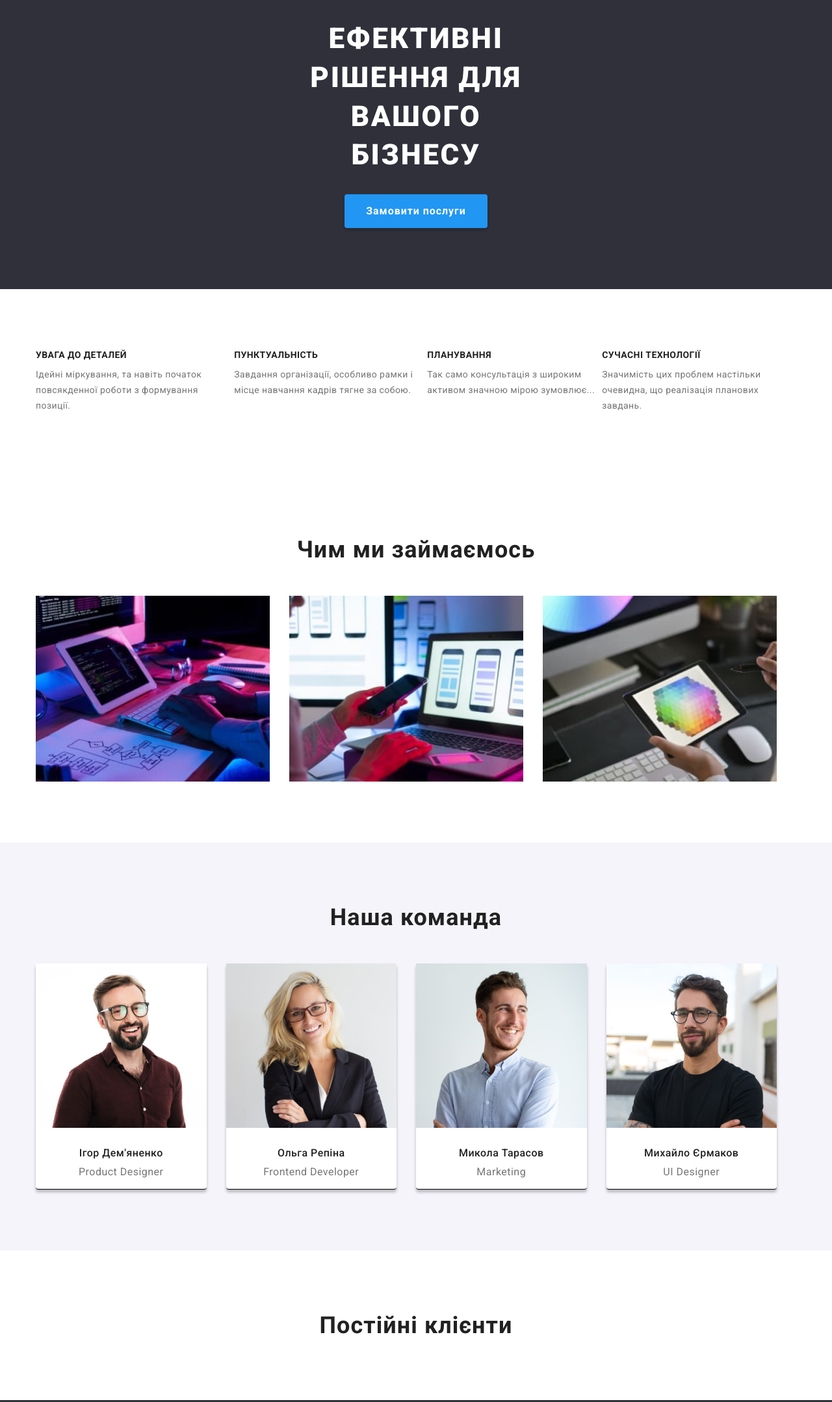
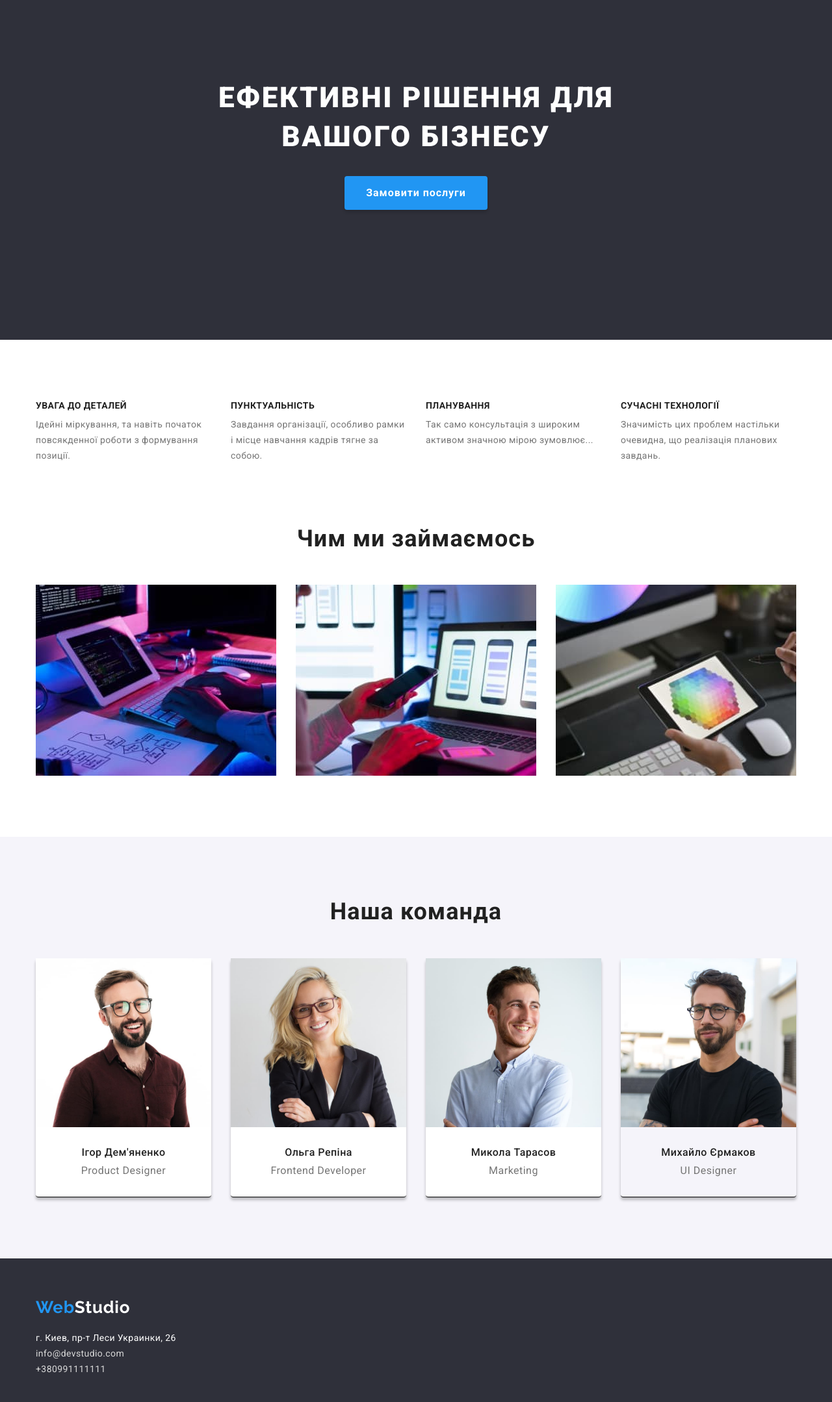
Before and after one commit to uhliarsolomiia/goit-markup-hw-03, a plain HTML site: page index.html in a window 1280 px wide. Shown: the part 160-2318 px from the top of the page at 65% size. Drawn offline with nearby package versions, Linux system fonts and the light colour scheme.

Commit message:
доробки за ментором

```diff
--- a/css/styles.css
+++ b/css/styles.css
@@ -74,8 +74,6 @@ img {
 .nav-header {
   display: flex;
   align-items: center;
-  padding-top: 32px;
-  padding-bottom: 32px;
 }
 
 .nav-list {
@@ -85,10 +83,13 @@ img {
   line-height: 1.14;
   letter-spacing: 0.02em;
 
+  margin-left: 70px;
   margin-top: 0;
   margin-bottom: 0;
+  padding: 0;
   display: flex;
 }
+
 .nav-item {
   margin-right: 50px;
 }
@@ -100,6 +101,8 @@ img {
   color: var(--title-text-color);
   text-decoration: none;
   display: block;
+  padding-top: 32px;
+  padding-bottom: 32px;
 }
 
 .site-nav:hover,
@@ -110,6 +113,8 @@ img {
   color: var(--accent);
   text-decoration: none;
   display: flex;
+  padding-top: 32px;
+  padding-bottom: 32px;
 }
 
 .nav-studio:hover,
@@ -126,6 +131,7 @@ img {
   margin-top: 0;
   margin-bottom: 0;
   display: flex;
+  padding-left: 0;
 }
 
 .contacts-list > .contacts-item {
@@ -166,6 +172,8 @@ img {
 .hero {
   background-color: var(--background-color-hero);
   text-align: center;
+  padding-top: 200px;
+  padding-bottom: 200px;
 }
 
 .hero-title {
@@ -175,10 +183,13 @@ img {
   line-height: 1.36;
   letter-spacing: 0.06em;
   text-transform: uppercase;
+
   margin-top: 0;
   margin-bottom: 30px;
-  padding-right: 452px;
-  padding-left: 452px;
+  max-width: 696px;
+  margin-right: auto;
+  margin-left: auto;
+  align-items: center;
 }
 
 .btn-style {
@@ -224,6 +235,9 @@ img {
 .sections-title {
   color: var(--title-text-color);
 }
+.section-bf {
+  padding-top: 94px;
+}
 .benefits-list {
   list-style: none;
   margin: 0;
@@ -231,10 +245,15 @@ img {
   display: flex;
 }
 
-.benefits-item {
+.benefits-items {
   width: 270px;
   display: inline-block;
   margin-right: 30px;
+}
+.benefits-items-last {
+  width: 270px;
+  display: inline-block;
+  margin-right: 0;
 }
 
 .benefits-title {
@@ -266,7 +285,10 @@ img {
   flex-basis: calc(100% / 3);
   margin-right: 30px;
 }
-
+.features-items-last {
+  flex-basis: calc(100% / 3);
+  margin-right: 0px;
+}
 .features-title,
 .team-title {
   font-weight: 700;
@@ -302,10 +324,25 @@ img {
   box-shadow: 0px 4px 4px rgba(0, 0, 0, 0.25);
 }
 
+.team-items-last {
+  flex-basis: calc(100% / 4);
+  margin-right: 0;
+  border-bottom: 1px solid #000000;
+  border-radius: 4px;
+  background: #f5f4fa;
+  box-shadow: 0px 4px 4px rgba(0, 0, 0, 0.25);
+}
+
 .team-title {
   padding: 0;
   margin-top: 0;
   margin-bottom: 50px;
+}
+.team-about {
+  padding-top: 30px;
+  padding-bottom: 30px;
+  padding-left: 10px;
+  padding-right: 10px;
 }
 .team-name {
   color: var(--title-text-color);
@@ -314,8 +351,8 @@ img {
   line-height: 1.18;
   text-align: center;
   letter-spacing: 0.03em;
-  margin-top: 30px;
   margin-bottom: 10px;
+  margin-top: auto;
 }
 
 .team-position {
@@ -325,8 +362,8 @@ img {
   text-align: center;
   letter-spacing: 0.03em;
   margin: 0;
-  margin-bottom: 16px;
 }
+
 .team-items {
   background-color: var(--background-color);
 }
--- a/index.html
+++ b/index.html
@@ -44,14 +44,14 @@
 
     <main>
       <!---герой--->
-      <section class="hero section">
-        <div class="hero-style">
+      <section class="hero">
+        <div class="container">
           <h1 class="hero-title">Ефективні рішення для вашого бізнесу</h1>
           <button class="btn-style" type="button">Замовити послуги</button>
         </div>
       </section>
       <!---список переваг-->
-      <section class="sections-benefits section">
+      <section class="sections-benefits section-bf">
         <div class="container">
           <h2 class="visually-hidden" hidden>список переваг</h2>
           <ul class="benefits-list">
@@ -76,7 +76,7 @@
               </p>
             </li>
 
-            <li class="benefits-items">
+            <li class="benefits-items-last">
               <h3 class="benefits-title">Сучасні технології</h3>
               <p class="benefits-text">
                 Значимість цих проблем настільки очевидна, що реалізація планових завдань.
@@ -96,7 +96,7 @@
             <li class="features-items">
               <img src="./images/box2.jpg" alt="додаток розробка" width="370" />
             </li>
-            <li class="features-items">
+            <li class="features-items-last">
               <img src="./images/box3.jpg" alt="планшет" width="370" />
             </li>
           </ul>
@@ -109,31 +109,33 @@
           <ul class="team-list">
             <li class="team-items">
               <img src="./images/img_1.jpg" alt="чоловік" width="270" />
+              <div class="team-about">
                 <h3 class="team-name">Ігор Дем'яненко</h3>
                 <p lang="en" class="team-position">Product Designer</p>
+              </div>
             </li>
             <li class="team-items">
               <img src="./images/img_2.jpg" alt="жінка" width="270" />
+              <div class="team-about">
                 <h3 class="team-name">Ольга Репіна</h3>
                 <p lang="en" class="team-position">Frontend Developer</p>
+              </div>
             </li>
             <li class="team-items">
               <img src="./images/img_3.jpg" alt="чоловік" width="270" />
+              <div class="team-about">
                 <h3 class="team-name">Микола Тарасов</h3>
                 <p lang="en" class="team-position">Marketing</p>
+              </div>
             </li>
-            <li class="team-items">
+            <li class="team-items-last">
               <img src="./images/img_4.jpg" alt="чоловік" width="270" />
+              <div class="team-about">
                 <h3 class="team-name">Михайло Єрмаков</h3>
                 <p lang="en" class="team-position">UI Designer</p>
+              </div>
             </li>
           </ul>
-        </div>
-      </section>
-
-      <section class="section">
-        <div class="container">
-          <h2 class="clients-title">Постійні клієнти</h2>
         </div>
       </section>
     </main>
```
Lines whose indentation alone changed are shown as unchanged.
